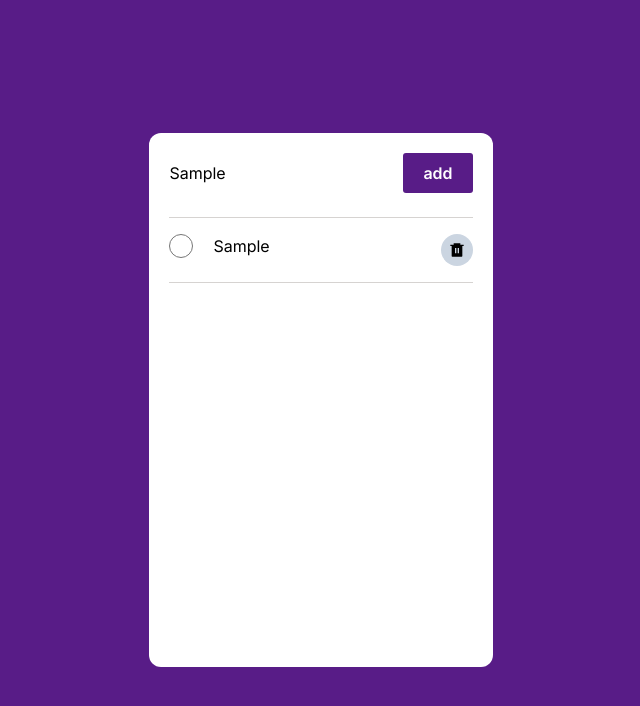
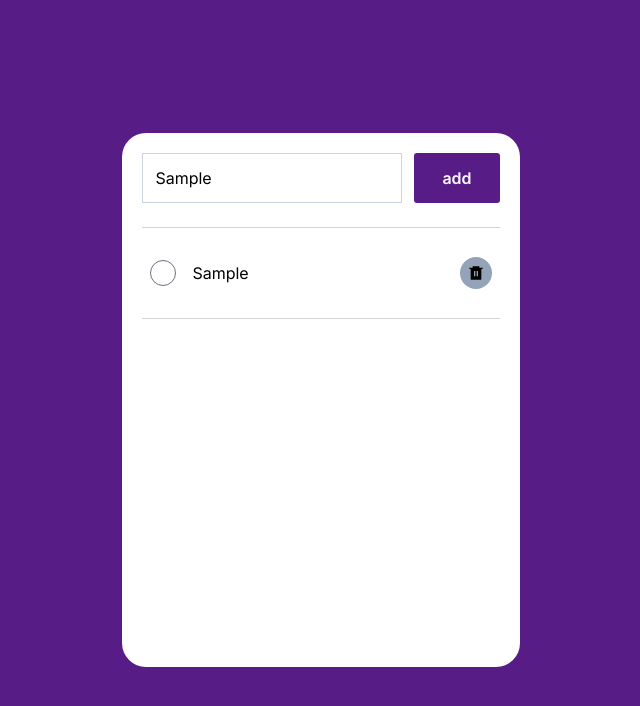
Before and after one commit to rajendrakbanjara/ToDoList, a Next.js app: page / in a window 1280 px wide. Both pictures are taken after typing "Sample" into the empty fields and a click on the button "add". Shown: the top 706 px of the page, without its empty margins (319-959 px from the left). Built offline with nearby package versions, Linux system fonts and the light colour scheme.

Commit message:
list checked and marking functioning done.

```diff
--- a/app/components/Body.tsx
+++ b/app/components/Body.tsx
@@ -16,32 +16,32 @@ export default function Body() {
     });
   };
 
-   // function for delete button
-   const deleteItems = (id:any) =>{
-    setItems((oldItems)=>{
-      return oldItems.filter((arrElem, index)=>{
+  // function for delete button
+  const deleteItems = (id: any) => {
+    setItems((oldItems) => {
+      return oldItems.filter((arrElem, index) => {
         return index !== id;
       });
     });
-  }
+  };
   return (
     // main body
     <div className="bg-purple-900">
       {/*Main Card div */}
       <div className="flex items-center justify-center h-screen">
         {/* card content */}
-        <div className="bg-white min-w-max p-5 rounded-xl h-2/3">
+        <div className="bg-white min-w-max p-5 rounded-3xl h-2/3">
           {/* input elements */}
           <div className="flex">
             <input
               type="text"
               placeholder="Create your task here"
               onChange={itemEvent}
-              className="border-s-gray-500"
+              className="border border-slate-300 mr-3 p-3"
             />
             <button
               type="button"
-              className="bg-purple-900 text-white font-semibold px-5 py-2 rounded-[3px]"
+              className="bg-purple-900 text-white font-semibold px-7 py-2 rounded-[3px]"
               onClick={listOfItem}
             >
               add
@@ -49,10 +49,17 @@ export default function Body() {
           </div>
           <hr className="border-stone-300 mt-6" />
           {/* add task */}
-          <div className="max-h-full">
+          <div className="max-h-full ">
             <ol>
               {Items.map((itemVal, index) => {
-                return <TodoList key={index} id={index} text={itemVal} onSelect={deleteItems} />;
+                return (
+                  <TodoList
+                    key={index}
+                    id={index}
+                    text={itemVal}
+                    onSelect={deleteItems}
+                  />
+                );
               })}
             </ol>
           </div>
--- a/app/components/TodoList.tsx
+++ b/app/components/TodoList.tsx
@@ -1,21 +1,41 @@
 import React from "react";
+import { useState } from "react";
 import { RiDeleteBin6Fill } from "react-icons/ri";
+
+
 const TodoList = (props: any) => {
 
+  //useState for mark the line
+    const [isChecked, setIsChecked] = useState(false);
 
+    const handleCheckboxChange = () => {
+      setIsChecked(!isChecked);
+    };
 
   return (
     <>
-      <div className="flex mt-4 mb-4 ">
-        <input type="radio" className="size-6 mr-5" />
-        <li className="">{props.text}</li>
+      <div className="flex items-center mt-4 mb-4 pl-2 pr-2">
+        {/* <input type="radio" className=" size-6 mr-5 text-green-500" /> */}
+
+        <input
+          type="checkbox"
+          className="form-checkbox my-4 h-6 w-6 rounded-full p-3 text-green-700 checked:bg-green-700 mr-4"
+          name="radio"
+          value="1"
+          checked={isChecked}
+          onChange={handleCheckboxChange}
+        />
+
+        <li className={isChecked ? 'line-through' : ''}>{props.text}</li>
         <div
-          className="ml-auto bg-slate-300 rounded-full p-2"
-          onClick={()=>{
+          className="ml-auto flex items-center"
+          onClick={() => {
             props.onSelect(props.id);
           }}
-          >
-          <RiDeleteBin6Fill />
+        >
+          <p className="bg-slate-400 p-2 rounded-full">
+            <RiDeleteBin6Fill />
+          </p>
         </div>
       </div>
       <hr className="border-stone-300" />
--- a/package.json
+++ b/package.json
@@ -9,6 +9,7 @@
     "lint": "next lint"
   },
   "dependencies": {
+    "@tailwindcss/forms": "^0.5.7",
     "next": "14.0.4",
     "react": "^18",
     "react-dom": "^18",
--- a/tailwind.config.ts
+++ b/tailwind.config.ts
@@ -15,6 +15,8 @@ const config: Config = {
       },
     },
   },
-  plugins: [],
+  plugins: [
+    require('@tailwindcss/forms'),
+  ],
 }
 export default config
```
Also changed, not shown: 1 other file (tests, documents, lock files or other folders).
